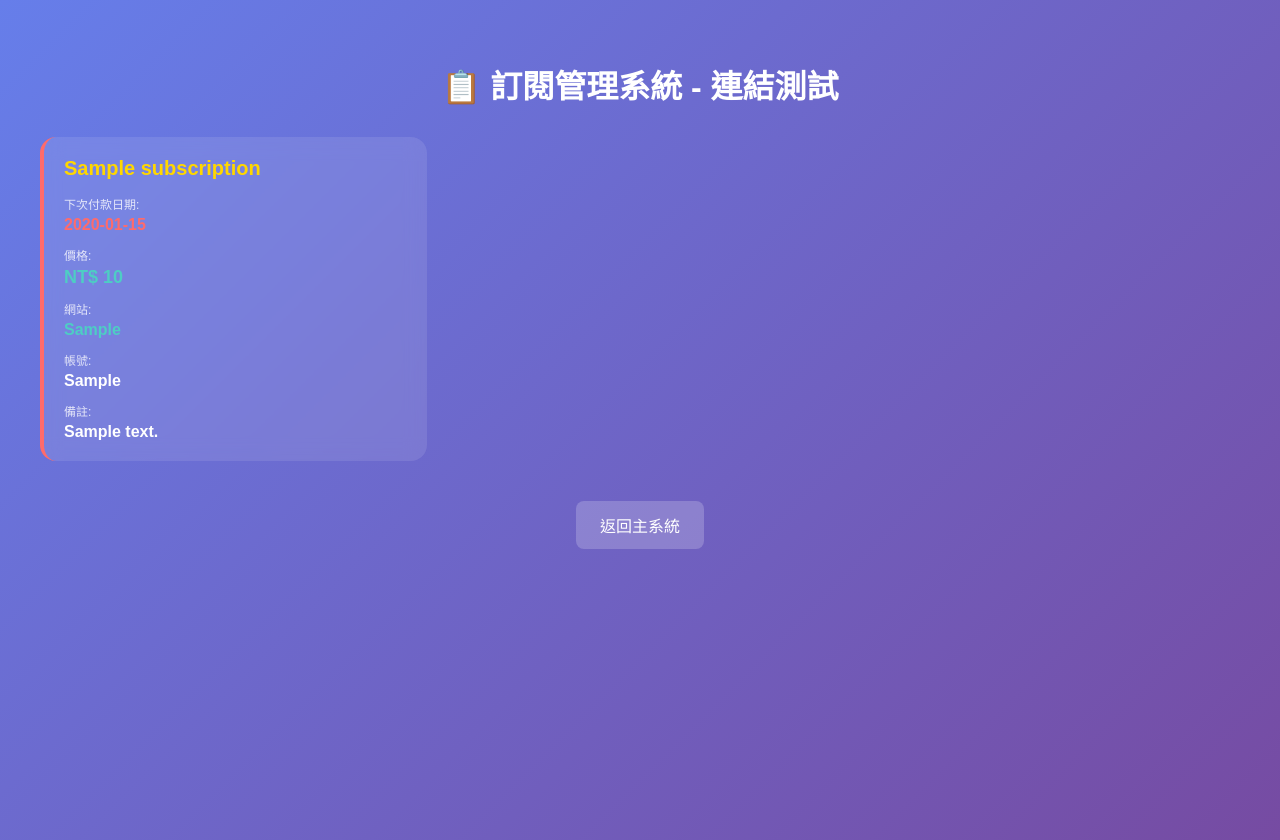
After one commit to goldshoot0720/phpkiro20251219, a PHP site: page /test_subscription_display.php in a window 1280 px wide. The commit adds this page. Run offline with PHP 8.4, Linux system fonts and the light colour scheme; tables that the repository leaves empty hold one stand-in row (values such as "Sample post"); a stand-in replaces the project's code that opens the database connection.

Commit message:
訂閱管理系統改進 - 可點擊網站連結

```diff
--- /dev/null
+++ b/test_subscription_display.php
@@ -0,0 +1,195 @@
+<!DOCTYPE html>
+<html lang="zh-TW">
+<head>
+    <meta charset="UTF-8">
+    <meta name="viewport" content="width=device-width, initial-scale=1.0">
+    <title>訂閱管理測試</title>
+    <style>
+        body {
+            font-family: 'Microsoft JhengHei', sans-serif;
+            margin: 20px;
+            background: linear-gradient(135deg, #667eea 0%, #764ba2 100%);
+            min-height: 100vh;
+            color: white;
+        }
+        .container {
+            max-width: 1200px;
+            margin: 0 auto;
+            padding: 20px;
+        }
+        .subscription-grid {
+            display: grid;
+            grid-template-columns: repeat(auto-fill, minmax(350px, 1fr));
+            gap: 20px;
+            margin-top: 20px;
+        }
+        .subscription-card {
+            background: rgba(255, 255, 255, 0.1);
+            backdrop-filter: blur(10px);
+            border-radius: 16px;
+            padding: 20px;
+            border-left: 4px solid #45b7d1;
+            transition: transform 0.3s, box-shadow 0.3s;
+        }
+        .subscription-card:hover {
+            transform: translateY(-5px);
+            box-shadow: 0 20px 40px rgba(0, 0, 0, 0.3);
+        }
+        .subscription-card.expired {
+            border-left-color: #ff6b6b;
+        }
+        .subscription-card.expiring-soon {
+            border-left-color: #ffa726;
+        }
+        .subscription-name {
+            font-size: 20px;
+            font-weight: bold;
+            margin-bottom: 15px;
+            color: #FFD700;
+        }
+        .subscription-details {
+            display: grid;
+            grid-template-columns: 1fr;
+            gap: 12px;
+            font-size: 14px;
+        }
+        .detail-item {
+            display: flex;
+            flex-direction: column;
+        }
+        .detail-label {
+            opacity: 0.8;
+            font-size: 12px;
+            margin-bottom: 4px;
+        }
+        .detail-value {
+            font-weight: bold;
+            font-size: 16px;
+        }
+        .detail-value.price {
+            color: #4ecdc4;
+            font-size: 18px;
+        }
+        .detail-value.expired {
+            color: #ff6b6b;
+        }
+        .detail-value.expiring-soon {
+            color: #ffa726;
+        }
+        .detail-value.normal {
+            color: #4ecdc4;
+        }
+        .detail-value a {
+            color: #4ecdc4;
+            text-decoration: none;
+            transition: color 0.3s;
+            word-break: break-all;
+        }
+        .detail-value a:hover {
+            color: #45b7d1;
+            text-decoration: underline;
+        }
+    </style>
+</head>
+<body>
+    <div class="container">
+        <h1 style="text-align: center; margin-bottom: 30px;">📋 訂閱管理系統 - 連結測試</h1>
+
+        <?php
+        require_once 'config.php';
+
+        // 設定本地環境
+        $_SERVER['HTTP_HOST'] = 'localhost';
+
+        try {
+            $pdo = getDatabase();
+            $pdo->exec("SET NAMES utf8mb4");
+
+            $stmt = $pdo->query("SELECT * FROM subscription ORDER BY nextdate ASC");
+            $subscriptions = $stmt->fetchAll(PDO::FETCH_ASSOC);
+
+            if (empty($subscriptions)) {
+                echo "<p style='text-align: center; font-size: 18px; opacity: 0.8;'>暫無訂閱資料</p>";
+            } else {
+                echo "<div class='subscription-grid'>";
+
+                foreach ($subscriptions as $sub) {
+                    $nextdate = strtotime($sub['nextdate']);
+                    $today = time();
+                    $sevenDaysLater = $today + (7 * 24 * 60 * 60);
+
+                    $cardClass = 'subscription-card';
+                    $dateClass = 'normal';
+                    if ($nextdate < $today) {
+                        $cardClass .= ' expired';
+                        $dateClass = 'expired';
+                    } elseif ($nextdate <= $sevenDaysLater) {
+                        $cardClass .= ' expiring-soon';
+                        $dateClass = 'expiring-soon';
+                    }
+
+                    echo "<div class='$cardClass'>";
+                    echo "<div class='subscription-name'>" . htmlspecialchars($sub['name']) . "</div>";
+
+                    echo "<div class='subscription-details'>";
+
+                    // 下次付款日期
+                    echo "<div class='detail-item'>";
+                    echo "<span class='detail-label'>下次付款日期:</span>";
+                    echo "<span class='detail-value $dateClass'>" . htmlspecialchars($sub['nextdate']) . "</span>";
+                    echo "</div>";
+
+                    // 價格
+                    if (!empty($sub['price']) && $sub['price'] > 0) {
+                        echo "<div class='detail-item'>";
+                        echo "<span class='detail-label'>價格:</span>";
+                        echo "<span class='detail-value price'>NT$ " . htmlspecialchars($sub['price']) . "</span>";
+                        echo "</div>";
+                    }
+
+                    // 網站 (可點擊連結)
+                    if (!empty($sub['site'])) {
+                        echo "<div class='detail-item'>";
+                        echo "<span class='detail-label'>網站:</span>";
+                        echo "<span class='detail-value'>";
+                        echo "<a href='" . htmlspecialchars($sub['site']) . "' target='_blank'>" . htmlspecialchars($sub['site']) . "</a>";
+                        echo "</span>";
+                        echo "</div>";
+                    }
+
+                    // 帳號
+                    if (!empty($sub['account'])) {
+                        echo "<div class='detail-item'>";
+                        echo "<span class='detail-label'>帳號:</span>";
+                        echo "<span class='detail-value'>" . htmlspecialchars($sub['account']) . "</span>";
+                        echo "</div>";
+                    }
+
+                    // 備註
+                    if (!empty($sub['note'])) {
+                        echo "<div class='detail-item'>";
+                        echo "<span class='detail-label'>備註:</span>";
+                        echo "<span class='detail-value'>" . htmlspecialchars($sub['note']) . "</span>";
+                        echo "</div>";
+                    }
+
+                    echo "</div>"; // subscription-details
+                    echo "</div>"; // subscription-card
+                }
+
+                echo "</div>"; // subscription-grid
+            }
+
+        } catch (Exception $e) {
+            echo "<p style='color: #ff6b6b; text-align: center;'>錯誤: " . htmlspecialchars($e->getMessage()) . "</p>";
+        }
+        ?>
+
+        <div style="text-align: center; margin-top: 40px;">
+            <a href="index.php" style="background: rgba(255,255,255,0.2); color: white; padding: 12px 24px; border-radius: 8px; text-decoration: none; display: inline-block;">
+                返回主系統
+            </a>
+        </div>
+    </div>
+</body>
+</html>
```
Also changed, not shown: add_kiro_pro.php (added, +124 -0 lines), index.php (+16 -1 lines).
